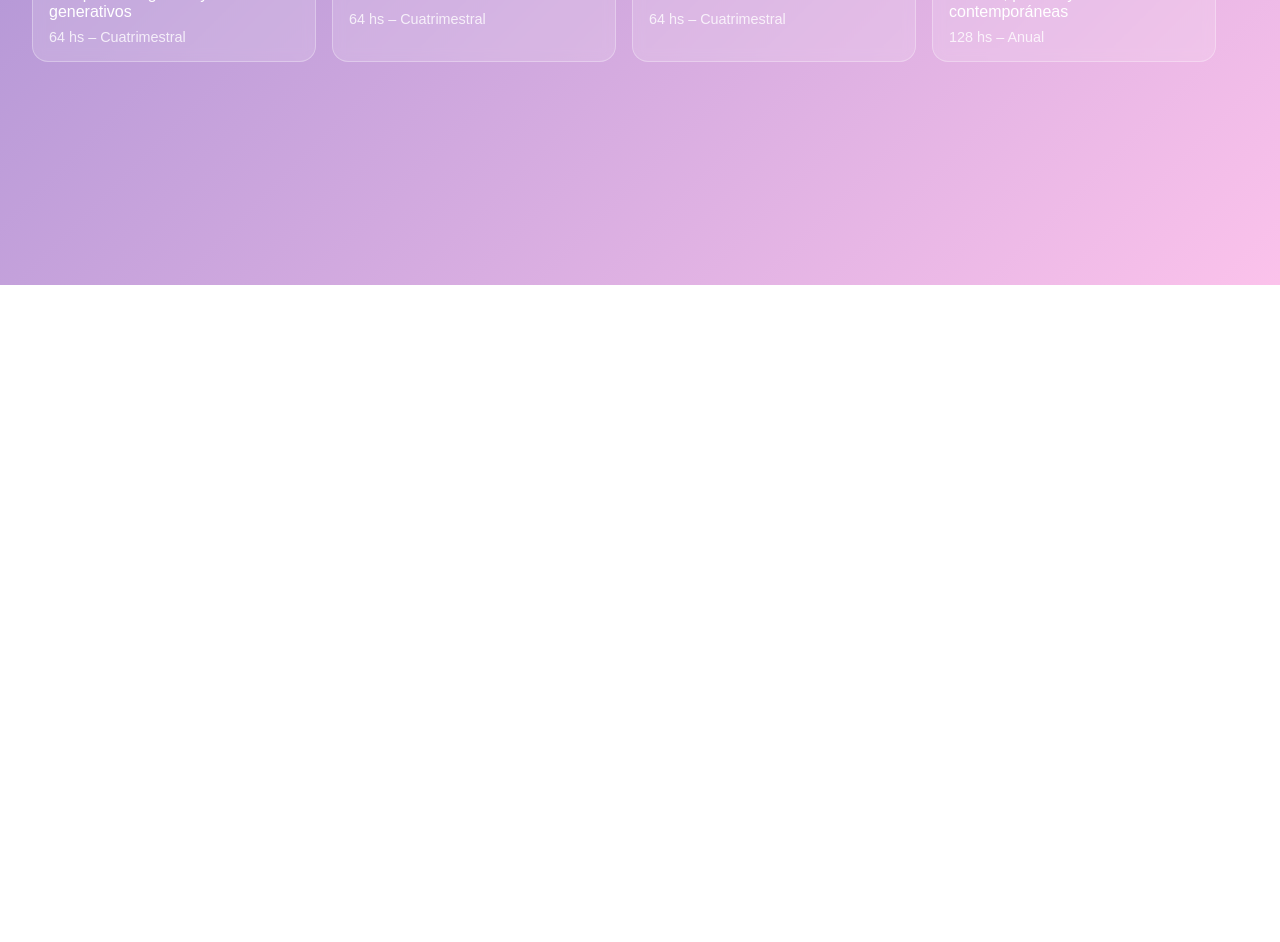
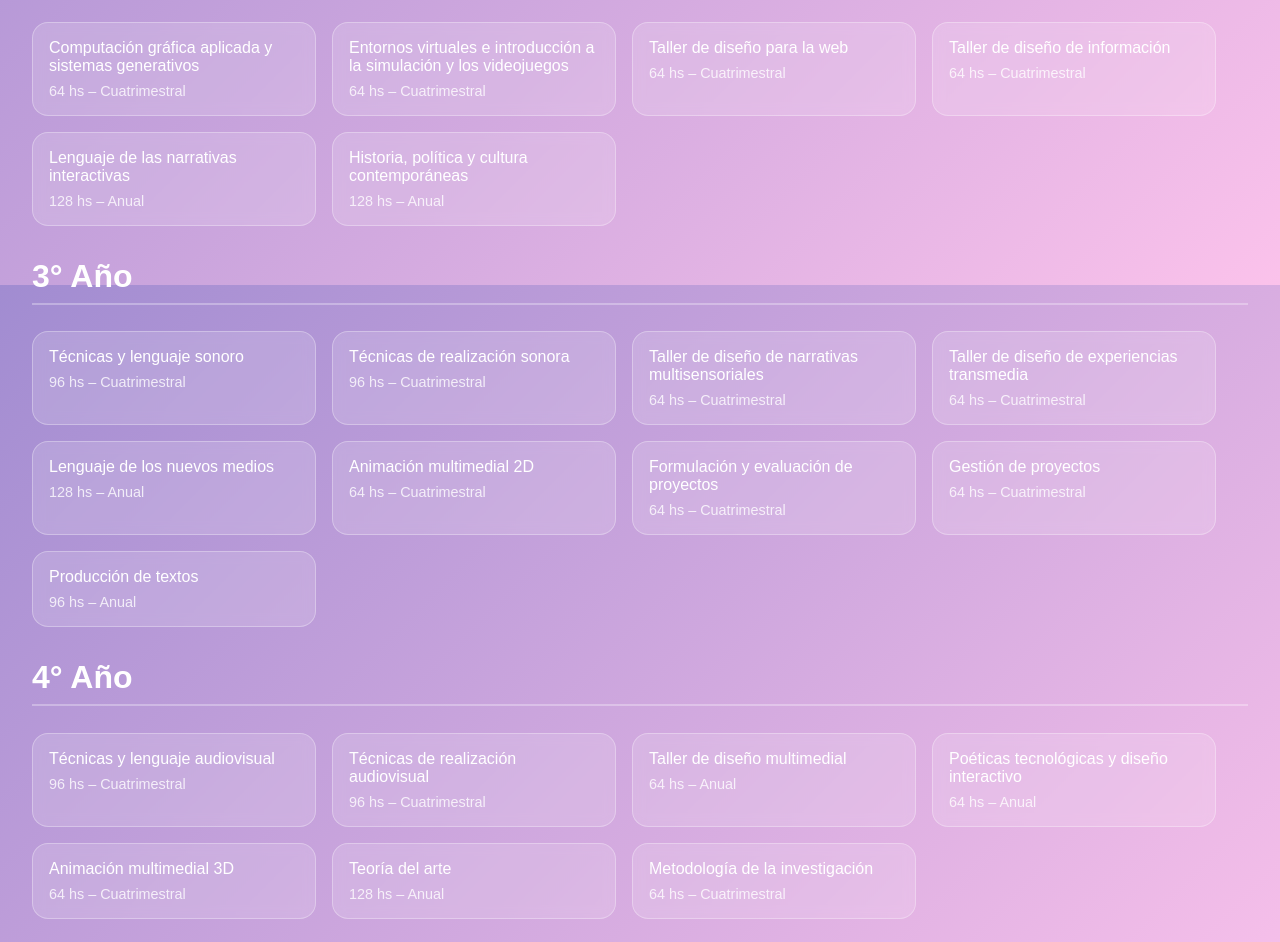
Before and after one commit to OrtegaMelany/malla-dise-o-multimedial, a plain HTML site: page index.html in a window 1280 px wide. Shown: the part 515-1457 px from the top of the page. Before the commit the page ends 800 px from the top, so only its background shows below. Drawn offline with Linux system fonts and the light colour scheme.

Commit message:
Update index.html
Agregadas todas las materias

```diff
--- a/index.html
+++ b/index.html
@@ -67,18 +67,51 @@
   <script>
 const malla = {
   "1° Año": [
-        { nombre: "Introducción a la programación", detalle: "64 hs – Cuatrimestral" },
+    { nombre: "Introducción a la programación para medios interactivos", detalle: "64 hs – Cuatrimestral" },
+    { nombre: "Programación para medios interactivos orientada a las tecnologías web", detalle: "64 hs – Cuatrimestral" },
     { nombre: "Taller de diseño digital", detalle: "64 hs – Cuatrimestral" },
+    { nombre: "Taller de diseño de experiencias interactivas", detalle: "64 hs – Cuatrimestral" },
     { nombre: "Introducción a la imagen digital", detalle: "64 hs – Cuatrimestral" },
-        { nombre: "Introducción a los medios digitales", detalle: "128 hs – Anual" },
-        { nombre: "Lenguaje visual 1", detalle: "64 hs – Cuatrimestral" },
-        { nombre: "Narrativas transmedia", detalle: "64 hs – Cuatrimestral" }
+    { nombre: "Introducción a narrativas transmedia", detalle: "64 hs – Cuatrimestral" },
+    { nombre: "Introducción a los medios digitales", detalle: "48 hs – Cuatrimestral" },
+    { nombre: "Lenguaje visual 1", detalle: "128 hs – Anual" }
   ],
+
   "2° Año": [
-        { nombre: "Computación gráfica y sistemas generativos", detalle: "64 hs – Cuatrimestral" },
-        { nombre: "Taller de diseño web", detalle: "64 hs – Cuatrimestral" },
-        { nombre: "Narrativas interactivas", detalle: "64 hs – Cuatrimestral" },
+    { nombre: "Computación gráfica aplicada y sistemas generativos", detalle: "64 hs – Cuatrimestral" },
+    { nombre: "Entornos virtuales e introducción a la simulación y los videojuegos", detalle: "64 hs – Cuatrimestral" },
+    { nombre: "Taller de diseño para la web", detalle: "64 hs – Cuatrimestral" },
+    { nombre: "Taller de diseño de información", detalle: "64 hs – Cuatrimestral" },
+    { nombre: "Lenguaje de las narrativas interactivas", detalle: "128 hs – Anual" },
     { nombre: "Historia, política y cultura contemporáneas", detalle: "128 hs – Anual" }
+  ],
+
+  "3° Año": [
+    { nombre: "Técnicas y lenguaje sonoro", detalle: "96 hs – Cuatrimestral" },
+    { nombre: "Técnicas de realización sonora", detalle: "96 hs – Cuatrimestral" },
+    { nombre: "Taller de diseño de narrativas multisensoriales", detalle: "64 hs – Cuatrimestral" },
+    { nombre: "Taller de diseño de experiencias transmedia", detalle: "64 hs – Cuatrimestral" },
+    { nombre: "Lenguaje de los nuevos medios", detalle: "128 hs – Anual" },
+    { nombre: "Animación multimedial 2D", detalle: "64 hs – Cuatrimestral" },
+    { nombre: "Formulación y evaluación de proyectos", detalle: "64 hs – Cuatrimestral" },
+    { nombre: "Gestión de proyectos", detalle: "64 hs – Cuatrimestral" },
+    { nombre: "Producción de textos", detalle: "96 hs – Anual" }
+  ],
+
+  "4° Año": [
+    { nombre: "Técnicas y lenguaje audiovisual", detalle: "96 hs – Cuatrimestral" },
+    { nombre: "Técnicas de realización audiovisual", detalle: "96 hs – Cuatrimestral" },
+    { nombre: "Taller de diseño multimedial", detalle: "64 hs – Anual" },
+    { nombre: "Poéticas tecnológicas y diseño interactivo", detalle: "64 hs – Anual" },
+    { nombre: "Animación multimedial 3D", detalle: "64 hs – Cuatrimestral" },
+    { nombre: "Teoría del arte", detalle: "128 hs – Anual" },
+    { nombre: "Metodología de la investigación", detalle: "64 hs – Cuatrimestral" }
+  ],
+
+  "5° Año": [
+    { nombre: "Fundamentos y aplicaciones de tecnología electrónica", detalle: "96 hs – Cuatrimestral" },
+    { nombre: "Taller de producción final", detalle: "192 hs – Anual" },
+    { nombre: "Historia de los medios y sistemas de comunicación contemporáneos", detalle: "128 hs – Anual" }
   ]
 };
     const contenedor = document.getElementById("contenedor");
```
Lines whose indentation alone changed are shown as unchanged.
